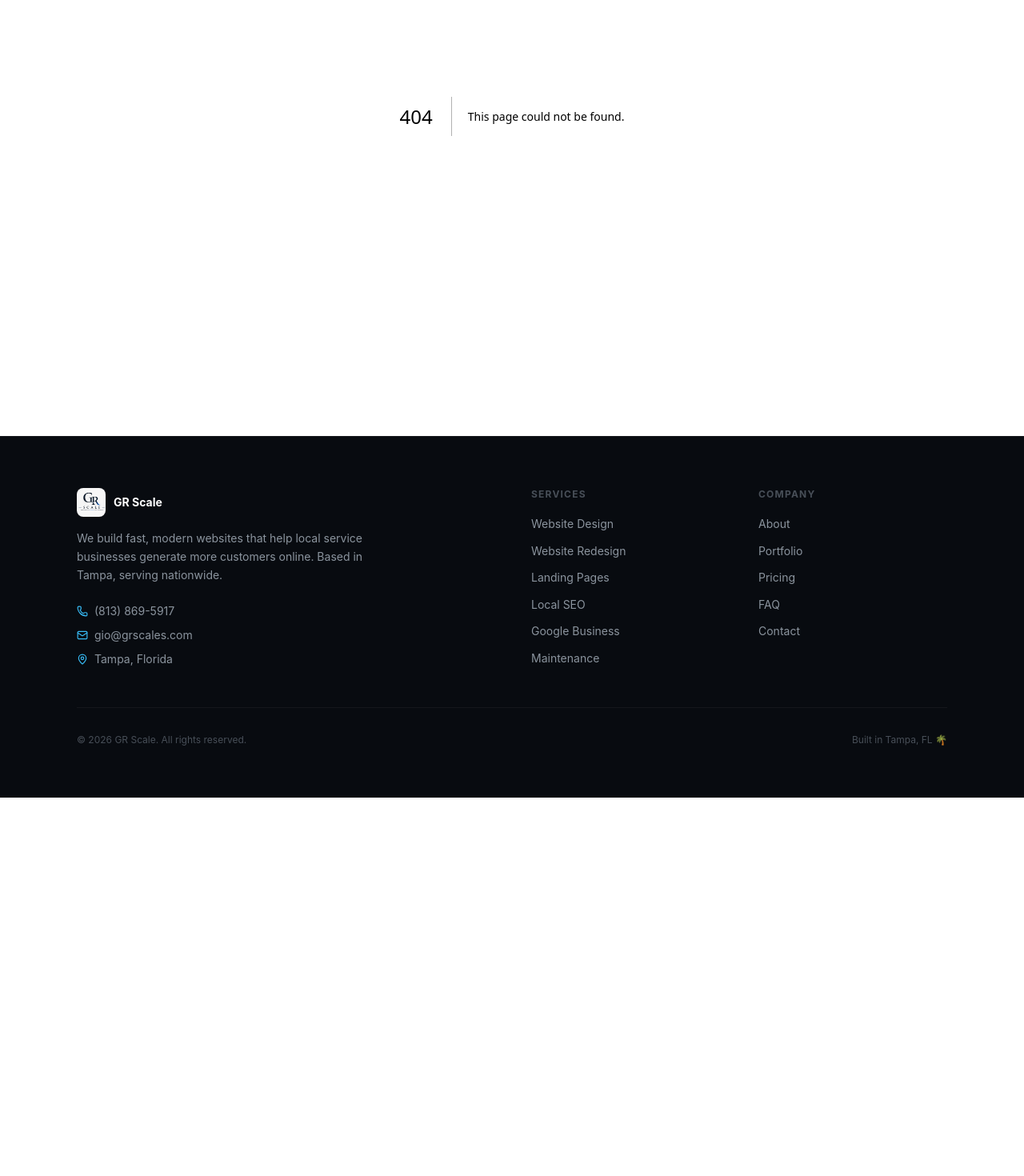
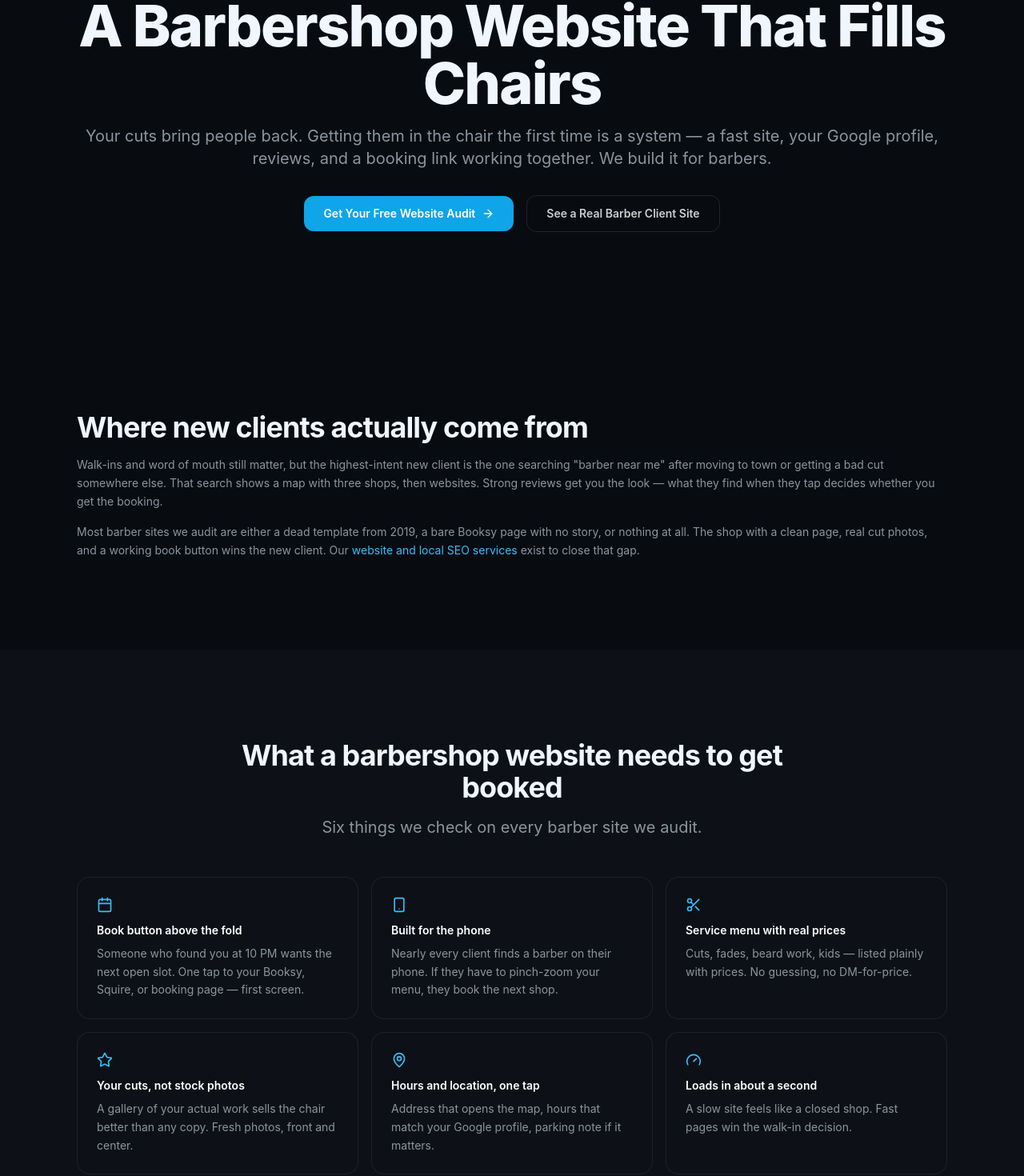
Before and after one commit to hayabusarivera23-ops/gr-scale-website, a Next.js app: page /barbershop-websites in a window 1280 px wide. Before the commit this address had no page. Shown: the part 255-1725 px from the top of the page at 80% size. Before the commit the page ends 1252 px from the top, so only its background shows below. Built offline with nearby package versions, Linux system fonts and the light colour scheme.

Commit message:
Guardian: /barbershop-websites SEO page (playbook 2/10, lexthebarber.com proof)

```diff
--- /dev/null
+++ b/src/app/barbershop-websites/page.tsx
@@ -0,0 +1,187 @@
+import type { Metadata } from 'next'
+import Link from 'next/link'
+import { ArrowRight, Calendar, Gauge, Scissors, MapPin, Star, Smartphone } from 'lucide-react'
+
+export const metadata: Metadata = {
+  title: 'Barbershop Websites: Get Found and Booked | GR Scale',
+  description:
+    'How barbershops get seen, trusted, and booked — fast websites, Google Business Profile, reviews, and booking links that fill chairs. Real client work live.',
+  alternates: { canonical: 'https://grscales.com/barbershop-websites' },
+}
+
+const FAQS = [
+  {
+    q: 'Do I need a website if I already use Booksy or Instagram?',
+    a: 'Booksy takes the booking and Instagram shows your cuts — but neither one shows up well when someone searches "barber near me" on Google. A one-page site ties it together: your name, your work, your prices, and one big book button, all on a page Google can rank. Your Booksy link stays exactly where it is; the site just sends it more people.',
+  },
+  {
+    q: 'What should a barbershop website include?',
+    a: 'A book-now button on the first screen, your service menu with real prices, photos of your actual cuts (not stock photos), your hours and location with a tap-to-map link, and your reviews where people can see them. It has to look right on a phone first — that is where almost every client will find you.',
+  },
+  {
+    q: 'How much does a barbershop website cost?',
+    a: 'With us: a full build starts at $500 one-time, Google Business Profile optimization is $150 flat, and maintenance — hosting, updates, edits — is $99/mo. No contracts. A couple of new regulars typically covers the build. Full breakdown on our pricing page.',
+  },
+]
+
+const MUST_HAVES = [
+  { icon: Calendar, title: 'Book button above the fold', text: 'Someone who found you at 10 PM wants the next open slot. One tap to your Booksy, Squire, or booking page — first screen.' },
+  { icon: Smartphone, title: 'Built for the phone', text: 'Nearly every client finds a barber on their phone. If they have to pinch-zoom your menu, they book the next shop.' },
+  { icon: Scissors, title: 'Service menu with real prices', text: 'Cuts, fades, beard work, kids — listed plainly with prices. No guessing, no DM-for-price.' },
+  { icon: Star, title: 'Your cuts, not stock photos', text: 'A gallery of your actual work sells the chair better than any copy. Fresh photos, front and center.' },
+  { icon: MapPin, title: 'Hours and location, one tap', text: 'Address that opens the map, hours that match your Google profile, parking note if it matters.' },
+  { icon: Gauge, title: 'Loads in about a second', text: 'A slow site feels like a closed shop. Fast pages win the walk-in decision.' },
+]
+
+export default function BarbershopWebsitesPage() {
+  const faqSchema = {
+    '@context': 'https://schema.org',
+    '@type': 'FAQPage',
+    mainEntity: FAQS.map(f => ({
+      '@type': 'Question',
+      name: f.q,
+      acceptedAnswer: { '@type': 'Answer', text: f.a },
+    })),
+  }
+
+  return (
+    <div className="pt-24">
+      <script
+        type="application/ld+json"
+        dangerouslySetInnerHTML={{ __html: JSON.stringify(faqSchema) }}
+      />
+
+      <section className="section pb-0">
+        <div className="container-site text-center max-w-3xl">
+          <span className="badge mb-4">Barbershop Websites</span>
+          <h1 className="h1 mb-4">A Barbershop Website That Fills Chairs</h1>
+          <p className="lead mb-8">
+            Your cuts bring people back. Getting them in the chair the first time is a
+            system — a fast site, your Google profile, reviews, and a booking link working
+            together. We build it for barbers.
+          </p>
+          <div className="flex flex-col sm:flex-row items-center justify-center gap-4">
+            <Link href="/book" className="btn-primary px-8 py-4">
+              Get Your Free Website Audit <ArrowRight className="h-4 w-4" />
+            </Link>
+            <a
+              href="https://lexthebarber.com"
+              target="_blank"
+              rel="noopener noreferrer"
+              className="btn-ghost px-8 py-4"
+            >
+              See a Real Barber Client Site
+            </a>
+          </div>
+        </div>
+      </section>
+
+      <section className="section">
+        <div className="container-site max-w-3xl">
+          <h2 className="h2 mb-4">Where new clients actually come from</h2>
+          <p className="text-sm text-[var(--text-muted)] leading-relaxed mb-4">
+            Walk-ins and word of mouth still matter, but the highest-intent new client is
+            the one searching &quot;barber near me&quot; after moving to town or getting a
+            bad cut somewhere else. That search shows a map with three shops, then
+            websites. Strong reviews get you the look — what they find when they tap
+            decides whether you get the booking.
+          </p>
+          <p className="text-sm text-[var(--text-muted)] leading-relaxed">
+            Most barber sites we audit are either a dead template from 2019, a bare Booksy
+            page with no story, or nothing at all. The shop with a clean page, real cut
+            photos, and a working book button wins the new client. Our{' '}
+            <Link href="/services" className="text-brand-400 hover:text-brand-300 transition">
+              website and local SEO services
+            </Link>{' '}
+            exist to close that gap.
+          </p>
+        </div>
+      </section>
+
+      <section className="section bg-[#0d1117]">
+        <div className="container-site max-w-5xl">
+          <div className="text-center max-w-3xl mx-auto mb-12">
+            <h2 className="h2 mb-4">What a barbershop website needs to get booked</h2>
+            <p className="lead">Six things we check on every barber site we audit.</p>
+          </div>
+          <div className="grid sm:grid-cols-2 lg:grid-cols-3 gap-4">
+            {MUST_HAVES.map(item => (
+              <div key={item.title} className="card">
+                <item.icon className="h-5 w-5 text-brand-400 mb-3" />
+                <h3 className="text-sm font-semibold text-white mb-2">{item.title}</h3>
+                <p className="text-sm text-[var(--text-muted)] leading-relaxed">{item.text}</p>
+              </div>
+            ))}
+          </div>
+        </div>
+      </section>
+
+      <section className="section">
+        <div className="container-site max-w-3xl">
+          <h2 className="h2 mb-4">Proof, not promises</h2>
+          <p className="text-sm text-[var(--text-muted)] leading-relaxed mb-4">
+            Lex The Barber is a working Orlando barber. We built his complete site —
+            booking integration, cut gallery, and full service menu, mobile-first because
+            that is where his clients find him — live on his own domain at{' '}
+            <a
+              href="https://lexthebarber.com"
+              target="_blank"
+              rel="noopener noreferrer"
+              className="text-brand-400 hover:text-brand-300 transition"
+            >
+              lexthebarber.com
+            </a>
+            . Want to see what yours could look like first? Browse our{' '}
+            <Link href="/demos" className="text-brand-400 hover:text-brand-300 transition">
+              barbershop and local-service demo sites
+            </Link>{' '}
+            — real, scrollable builds for your exact niche.
+          </p>
+          <p className="text-sm text-[var(--text-muted)] leading-relaxed">
+            Pricing is flat and public: builds from $500, Google Business Profile
+            optimization for $150, maintenance for $99/mo. No contracts. See the{' '}
+            <Link href="/pricing" className="text-brand-400 hover:text-brand-300 transition">
+              full pricing breakdown
+            </Link>
+            .
+          </p>
+        </div>
+      </section>
+
+      <section className="section bg-[#0d1117]">
+        <div className="container-site max-w-3xl">
+          <h2 className="text-xs font-bold uppercase tracking-widest text-[var(--text-dim)] mb-4">
+            Barbershop Website FAQ
+          </h2>
+          <div className="flex flex-col gap-3">
+            {FAQS.map(item => (
+              <div key={item.q} className="card">
+                <h3 className="text-sm font-semibold text-white mb-2">{item.q}</h3>
+                <p className="text-sm text-[var(--text-muted)] leading-relaxed">{item.a}</p>
+              </div>
+            ))}
+          </div>
+        </div>
+      </section>
+
+      <section className="section">
+        <div className="container-site text-center max-w-2xl">
+          <h2 className="h2 mb-4">Find Out What Your Shop Looks Like Online</h2>
+          <p className="lead mb-8">
+            Free 20-minute audit of your website, booking flow, and Google presence. We
+            show you exactly what is costing you clients — the findings are yours either
+            way.
+          </p>
+          <div className="flex flex-col sm:flex-row items-center justify-center gap-4">
+            <Link href="/book" className="btn-primary px-8 py-4">
+              Book Your Free Audit <ArrowRight className="h-4 w-4" />
+            </Link>
+            <Link href="/contact" className="btn-ghost px-8 py-4">
+              Send a Message
+            </Link>
+          </div>
+        </div>
+      </section>
+    </div>
+  )
+}
```
